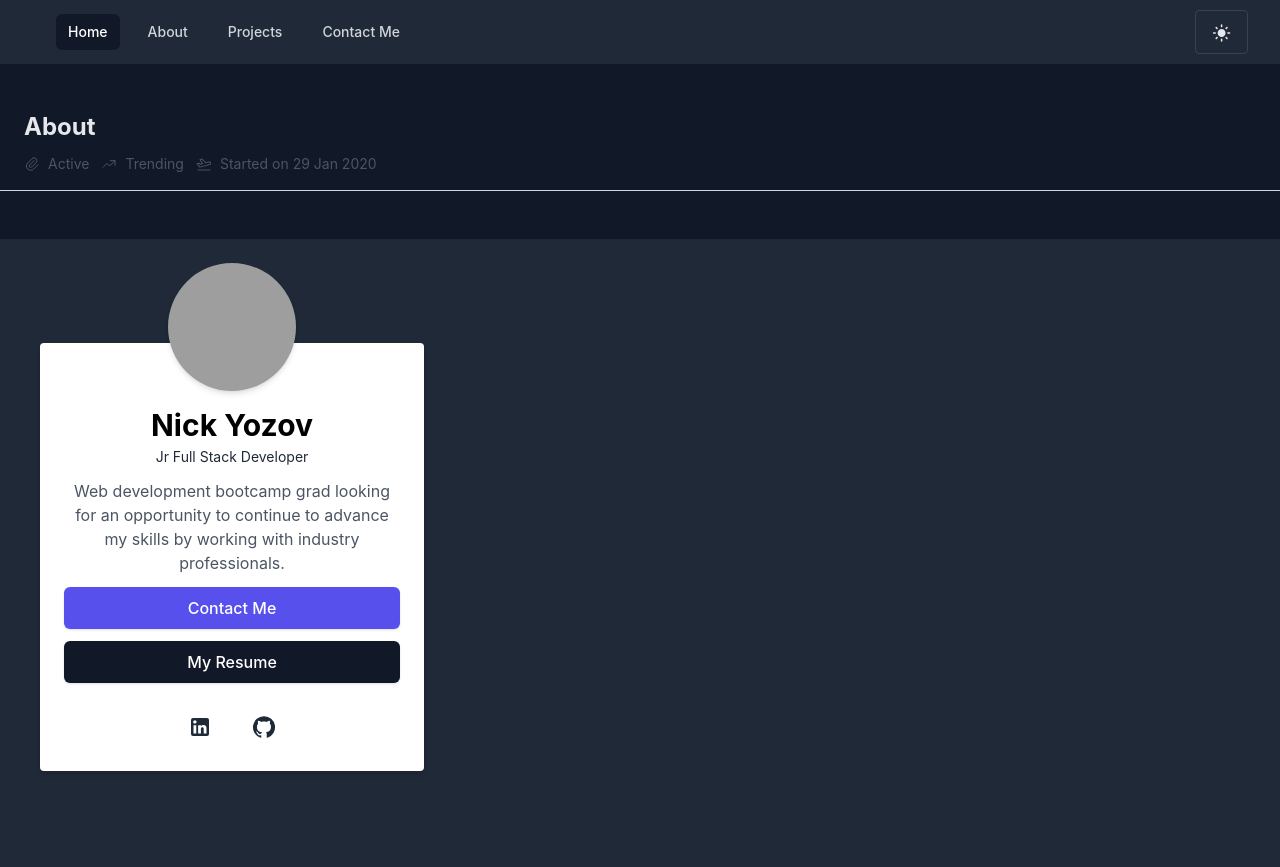
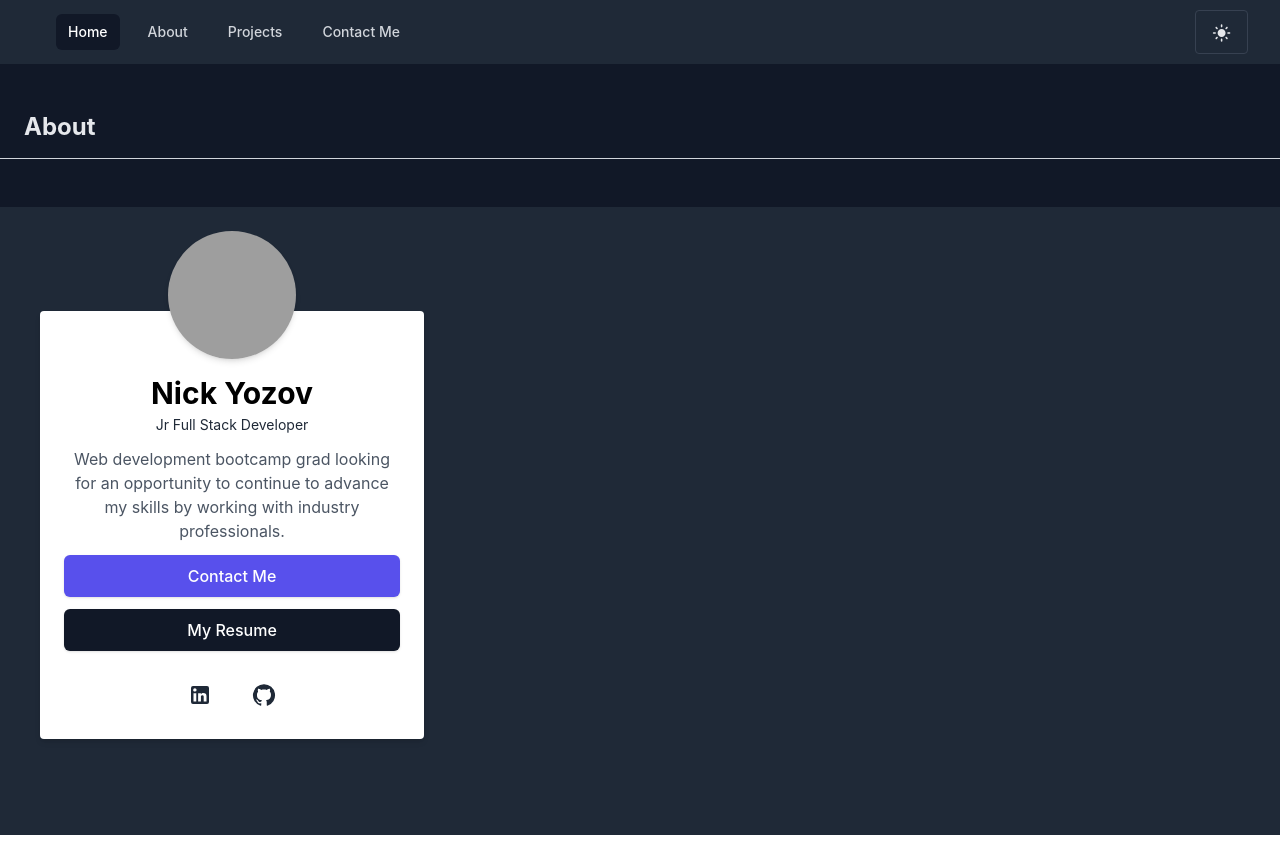
Before and after one commit to nyozov/newportfolio, a React (Create React App) app: page /about in a window 1280 px wide. After the commit the page ends 835 px from the top, so only its background shows below. Built offline with nearby package versions, Linux system fonts and the light colour scheme; grey boxes are pictures that could not be loaded.

Commit message:
radd project desc, remove unused styling

```diff
--- a/src/components/About.jsx
+++ b/src/components/About.jsx
@@ -12,73 +12,7 @@ export default function About({ navigation, setNavigation }) {
           <h4 className="text-2xl font-bold leading-tight dark:text-gray-200 text-gray-800">
             About
           </h4>
-          <ul className="flex flex-col md:flex-row items-start md:items-center text-gray-600 text-sm mt-3">
-            <li className="flex items-center mr-3 mt-3 md:mt-0">
-              <span className="mr-2">
-                <svg
-                  xmlns="http://www.w3.org/2000/svg"
-                  className="icon icon-tabler icon-tabler-paperclip"
-                  width={16}
-                  height={16}
-                  viewBox="0 0 24 24"
-                  strokeWidth="1.5"
-                  stroke="currentColor"
-                  fill="none"
-                  strokeLinecap="round"
-                  strokeLinejoin="round"
-                >
-                  <path stroke="none" d="M0 0h24v24H0z" />
-                  <path d="M15 7l-6.5 6.5a1.5 1.5 0 0 0 3 3l6.5 -6.5a3 3 0 0 0 -6 -6l-6.5 6.5a4.5 4.5 0 0 0 9 9 l6.5 -6.5" />
-                </svg>
-              </span>
-              <span>Active</span>
-            </li>
-            <li className="flex items-center mr-3 mt-3 md:mt-0">
-              <span className="mr-2">
-                <svg
-                  xmlns="http://www.w3.org/2000/svg"
-                  className="icon icon-tabler icon-tabler-trending-up"
-                  width={16}
-                  height={16}
-                  viewBox="0 0 24 24"
-                  strokeWidth="1.5"
-                  stroke="currentColor"
-                  fill="none"
-                  strokeLinecap="round"
-                  strokeLinejoin="round"
-                >
-                  <path stroke="none" d="M0 0h24v24H0z" />
-                  <polyline points="3 17 9 11 13 15 21 7" />
-                  <polyline points="14 7 21 7 21 14" />
-                </svg>
-              </span>
-              <span> Trending</span>
-            </li>
-            <li className="flex items-center mt-3 md:mt-0">
-              <span className="mr-2">
-                <svg
-                  xmlns="http://www.w3.org/2000/svg"
-                  className="icon icon-tabler icon-tabler-plane-departure"
-                  width={16}
-                  height={16}
-                  viewBox="0 0 24 24"
-                  strokeWidth="1.5"
-                  stroke="currentColor"
-                  fill="none"
-                  strokeLinecap="round"
-                  strokeLinejoin="round"
-                >
-                  <path stroke="none" d="M0 0h24v24H0z" />
-                  <path
-                    d="M15 12h5a2 2 0 0 1 0 4h-15l-3 -6h3l2 2h3l-2 -7h3z"
-                    transform="rotate(-15 12 12) translate(0 -1)"
-                  />
-                  <line x1={3} y1={21} x2={21} y2={21} />
-                </svg>
-              </span>
-              <span>Started on 29 Jan 2020</span>
-            </li>
-          </ul>
+
         </div>
 
       </div>
--- a/src/components/Contact/Form.jsx
+++ b/src/components/Contact/Form.jsx
@@ -32,7 +32,7 @@ export default function Form() {
     const { name, message } = formResults;
 
     axios
-      .post("http://localhost:9000/.netlify/functions/api/email", {
+      .post("https://portfolio-api.netlify.app/.netlify/functions/api/email", {
         name,
         message,
       })
--- a/src/components/Contact/index.jsx
+++ b/src/components/Contact/index.jsx
@@ -12,75 +12,9 @@ export default function Footer() {
       <div className="dark:bg-gray-900 my-6 lg:my-12 container px-6 mx-auto flex flex-col lg:flex-row items-start lg:items-center justify-between pb-4 border-b border-gray-300">
         <div>
           <h4 className="text-2xl font-bold leading-tight dark:text-gray-200 text-gray-800">
-            Contact Information
+            Contact
           </h4>
-          <ul className="flex flex-col md:flex-row items-start md:items-center text-gray-600 text-sm mt-3">
-            <li className="flex items-center mr-3 mt-3 md:mt-0">
-              <span className="mr-2">
-                <svg
-                  xmlns="http://www.w3.org/2000/svg"
-                  className="icon icon-tabler icon-tabler-paperclip"
-                  width={16}
-                  height={16}
-                  viewBox="0 0 24 24"
-                  strokeWidth="1.5"
-                  stroke="currentColor"
-                  fill="none"
-                  strokeLinecap="round"
-                  strokeLinejoin="round"
-                >
-                  <path stroke="none" d="M0 0h24v24H0z" />
-                  <path d="M15 7l-6.5 6.5a1.5 1.5 0 0 0 3 3l6.5 -6.5a3 3 0 0 0 -6 -6l-6.5 6.5a4.5 4.5 0 0 0 9 9 l6.5 -6.5" />
-                </svg>
-              </span>
-              <span>Active</span>
-            </li>
-            <li className="flex items-center mr-3 mt-3 md:mt-0">
-              <span className="mr-2">
-                <svg
-                  xmlns="http://www.w3.org/2000/svg"
-                  className="icon icon-tabler icon-tabler-trending-up"
-                  width={16}
-                  height={16}
-                  viewBox="0 0 24 24"
-                  strokeWidth="1.5"
-                  stroke="currentColor"
-                  fill="none"
-                  strokeLinecap="round"
-                  strokeLinejoin="round"
-                >
-                  <path stroke="none" d="M0 0h24v24H0z" />
-                  <polyline points="3 17 9 11 13 15 21 7" />
-                  <polyline points="14 7 21 7 21 14" />
-                </svg>
-              </span>
-              <span> Trending</span>
-            </li>
-            <li className="flex items-center mt-3 md:mt-0">
-              <span className="mr-2">
-                <svg
-                  xmlns="http://www.w3.org/2000/svg"
-                  className="icon icon-tabler icon-tabler-plane-departure"
-                  width={16}
-                  height={16}
-                  viewBox="0 0 24 24"
-                  strokeWidth="1.5"
-                  stroke="currentColor"
-                  fill="none"
-                  strokeLinecap="round"
-                  strokeLinejoin="round"
-                >
-                  <path stroke="none" d="M0 0h24v24H0z" />
-                  <path
-                    d="M15 12h5a2 2 0 0 1 0 4h-15l-3 -6h3l2 2h3l-2 -7h3z"
-                    transform="rotate(-15 12 12) translate(0 -1)"
-                  />
-                  <line x1={3} y1={21} x2={21} y2={21} />
-                </svg>
-              </span>
-              <span>Started on 29 Jan 2020</span>
-            </li>
-          </ul>
+
         </div>
       </div>
       {/* Page title ends */}
--- a/src/components/Projects.jsx
+++ b/src/components/Projects.jsx
@@ -10,34 +10,45 @@ export default function Projects() {
       badges: ["React", "Express"],
       img: "https://github.com/nyozov/etune/raw/master/src/assets/wide-view.png?raw=true",
       url: "https://github.com/nyozov/etune",
+      desc: "Online vehicle ECU tuning service where a user can fill out a form, pay through Stripe, and then receive an email copy of their purchase through Twilio SendGrid",
     },
     {
       name: "Therapify",
       badges: ["React", "Express"],
       img: therapifyImg,
       url: "https://github.com/habibcodes/therapify",
+      desc: "Tele-health service connecting a patient and a practitioner through features including a calendar for appointments, text-chat, and video-chat through WebRTC",
     },
     {
       name: "Weather App",
       badges: ["React"],
       img: "https://github.com/nyozov/weather-app/raw/master/public/weather-app-gif.gif?raw=true",
+      desc: "Simple weather app where a user can type in a location, and in return they will recieve a weather report including degrees, humidity, and conditions.",
     },
     {
       name: "Scheduler",
       badges: ["React"],
       img: "https://github.com/nyozov/scheduler/raw/master/docs/creating-interview.png?raw=true",
+      desc: "A user can book an appointment by selecing a day, selecting an open spot, typing in their name, and selecting an interviewer from a list.",
     },
     {
       name: "Url Shortener",
       badges: ["Express", "Vanilla JS"],
       img: "https://github.com/nyozov/tinyapp/raw/master/docs/newurl-page.png?raw=true",
+      desc: "Full stack web application that allows users to shorten long URLs (à la bit.ly). A user's URLs are saved to a PSQL database. Uses cookies and password encryption. ",
     },
     {
       name: "Tweeter",
       badges: ["JQuery"],
       img: "https://github.com/nyozov/tweeter/raw/master/docs/tweet_widescreen.png?raw=true",
+      desc: "Single-page AJAX based Twitter clone that uses jQuery, HTML5, and CSS3. A user can write a message, and it will show up on their profile.",
     },
-    { name: "Aircall", badges: ["React"], img: aircallimg },
+    {
+      name: "Aircall",
+      badges: ["React"],
+      img: aircallimg,
+      desc: "Frontend coding challenge - a user can look through phone calls, see call information, and archive them. Uses given api to POST requests through axios.",
+    },
   ];
 
   return (
@@ -48,73 +59,7 @@ export default function Projects() {
             <h4 className="text-2xl font-bold leading-tight dark:text-gray-200 text-gray-800">
               Recent Projects
             </h4>
-            <ul className="flex flex-col md:flex-row items-start md:items-center text-gray-600 text-sm mt-3">
-              <li className="flex items-center mr-3 mt-3 md:mt-0">
-                <span className="mr-2">
-                  <svg
-                    xmlns="http://www.w3.org/2000/svg"
-                    className="icon icon-tabler icon-tabler-paperclip"
-                    width={16}
-                    height={16}
-                    viewBox="0 0 24 24"
-                    strokeWidth="1.5"
-                    stroke="currentColor"
-                    fill="none"
-                    strokeLinecap="round"
-                    strokeLinejoin="round"
-                  >
-                    <path stroke="none" d="M0 0h24v24H0z" />
-                    <path d="M15 7l-6.5 6.5a1.5 1.5 0 0 0 3 3l6.5 -6.5a3 3 0 0 0 -6 -6l-6.5 6.5a4.5 4.5 0 0 0 9 9 l6.5 -6.5" />
-                  </svg>
-                </span>
-                <span>Active</span>
-              </li>
-              <li className="flex items-center mr-3 mt-3 md:mt-0">
-                <span className="mr-2">
-                  <svg
-                    xmlns="http://www.w3.org/2000/svg"
-                    className="icon icon-tabler icon-tabler-trending-up"
-                    width={16}
-                    height={16}
-                    viewBox="0 0 24 24"
-                    strokeWidth="1.5"
-                    stroke="currentColor"
-                    fill="none"
-                    strokeLinecap="round"
-                    strokeLinejoin="round"
-                  >
-                    <path stroke="none" d="M0 0h24v24H0z" />
-                    <polyline points="3 17 9 11 13 15 21 7" />
-                    <polyline points="14 7 21 7 21 14" />
-                  </svg>
-                </span>
-                <span> Trending</span>
-              </li>
-              <li className="flex items-center mt-3 md:mt-0">
-                <span className="mr-2">
-                  <svg
-                    xmlns="http://www.w3.org/2000/svg"
-                    className="icon icon-tabler icon-tabler-plane-departure"
-                    width={16}
-                    height={16}
-                    viewBox="0 0 24 24"
-                    strokeWidth="1.5"
-                    stroke="currentColor"
-                    fill="none"
-                    strokeLinecap="round"
-                    strokeLinejoin="round"
-                  >
-                    <path stroke="none" d="M0 0h24v24H0z" />
-                    <path
-                      d="M15 12h5a2 2 0 0 1 0 4h-15l-3 -6h3l2 2h3l-2 -7h3z"
-                      transform="rotate(-15 12 12) translate(0 -1)"
-                    />
-                    <line x1={3} y1={21} x2={21} y2={21} />
-                  </svg>
-                </span>
-                <span>Started on 29 Jan 2020</span>
-              </li>
-            </ul>
+
           </div>
         </div>
         {/* Page title ends */}
@@ -156,31 +101,22 @@ export default function Projects() {
                       })}
                     </div>
 
-                    <p className="mb-3 font-normal text-gray-700 dark:text-gray-400">
-                      Here are the biggest enterprise technology acquisitions of
-                      2021 so far, in reverse chronological order.
+                    <p className="mb-3 mt-2 font-normal text-gray-700 dark:text-gray-400">
+                      {project.desc}
                     </p>
-
-                    <a
+                    <div className="relative left-0 bottom-0">
+                  <a
                       href="#"
-                      class="inline-flex items-center py-2 px-3 text-sm font-medium text-center text-white bg-blue-700 rounded-lg hover:bg-blue-800 focus:ring-4 focus:ring-blue-300 dark:bg-blue-600 dark:hover:bg-blue-700 dark:focus:ring-blue-800"
+                      className="items-center py-2 px-3 text-sm font-medium text-center text-white bg-indigo-700 rounded-lg hover:bg-indigo-800 focus:ring-4 focus:ring-indigo-300 dark:bg-indigo-600 dark:hover:bg-indigo-700 dark:focus:ring-blue-800"
                     >
                       Code
-                      <svg
-                        class="ml-2 -mr-1 w-4 h-4"
-                        fill="currentColor"
-                        viewBox="0 0 20 20"
-                        xmlns="http://www.w3.org/2000/svg"
-                      >
-                        <path
-                          fill-rule="evenodd"
-                          d="M10.293 3.293a1 1 0 011.414 0l6 6a1 1 0 010 1.414l-6 6a1 1 0 01-1.414-1.414L14.586 11H3a1 1 0 110-2h11.586l-4.293-4.293a1 1 0 010-1.414z"
-                          clip-rule="evenodd"
-                        ></path>
-                      </svg>
                     </a>
+                    </div>
+
                   </div>
+
                 </div>
+
               );
             })}
           </div>
```
